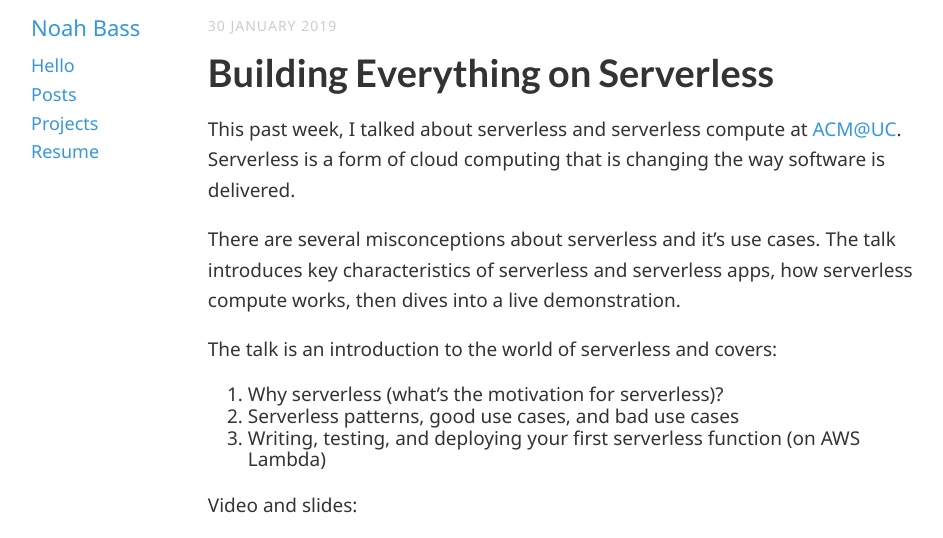
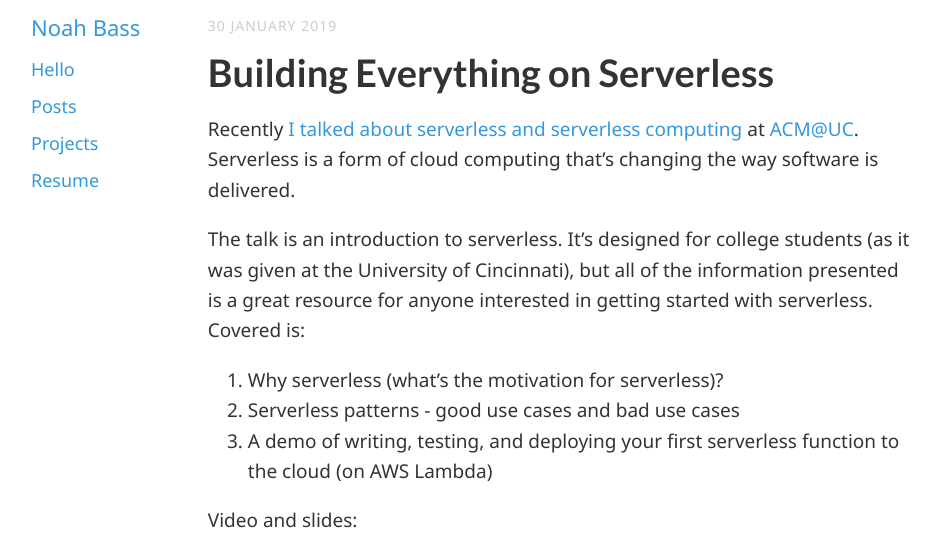
Before and after one commit to noahbass/noahbass.github.com, a Jekyll site: the page built from _posts/posts/2019-01-30-talk-building-everything-on-serverless.md, in a window 1280 px wide. Shown: the top 538 px of the page, without its empty margins (167-1110 px from the left). Built offline with Jekyll 4.4.1, drawn with Linux system fonts in a browser that asks for light colours; grey boxes are pictures that could not be loaded.

Commit message:
:pencil2: Add serverless computing blog post

```diff
--- a/_posts/posts/2019-01-30-talk-building-everything-on-serverless.md
+++ b/_posts/posts/2019-01-30-talk-building-everything-on-serverless.md
@@ -1,19 +1,21 @@
 ---
 layout: post
 title: "Building Everything on Serverless"
-img: https://assets.noahbass.com/blog/2018-05-07-elected-acm-at-uc-president/img.jpg
+img: https://assets.noahbass.com/blog/2019-01-30-talk-building-everything-on-serverless/img.jpg
 ---
 
-This past week, I talked about serverless and serverless compute at [ACM@UC](https://acmatuc.org). Serverless is a form of cloud computing that is changing the way software is delivered.
+Recently [I talked about serverless and serverless computing](https://www.youtube.com/watch?v=BRFd-PHyu7g&t=324) at [ACM@UC](https://acmatuc.org). Serverless is a form of cloud computing that's changing the way software is delivered.
 
-There are several misconceptions about serverless and it's use cases. The talk introduces key characteristics of serverless and serverless apps, how serverless compute works, then dives into a live demonstration.
-
-The talk is an introduction to the world of serverless and covers:
+The talk is an introduction to serverless. It's designed for college students (as it was given at the University of Cincinnati), but all of the information presented is a great resource for anyone interested in getting started with serverless. Covered is:
 
 1. Why serverless (what's the motivation for serverless)?
-2. Serverless patterns, good use cases, and bad use cases
-3. Writing, testing, and deploying your first serverless function (on AWS Lambda)
+2. Serverless patterns - good use cases and bad use cases
+3. A demo of writing, testing, and deploying your first serverless function to the cloud (on AWS Lambda)
 
 Video and slides:
 
-<iframe src="//www.slideshare.net/slideshow/embed_code/key/8HSLax1Fj2NoDI" width="100%" height="485" frameborder="0" marginwidth="0" marginheight="0" scrolling="no" style="border:1px solid #CCC; border-width:1px; margin-bottom:5px; max-width: 100%; margin: 0 auto; display: block;" allowfullscreen></iframe>
+<iframe width="100%" src="https://www.youtube-nocookie.com/embed/BRFd-PHyu7g?start=324" frameborder="0" allow="accelerometer; autoplay; encrypted-media; gyroscope; picture-in-picture" style="min-height: 399px; max-width: 100%; margin: 0 auto; display: block" allowfullscreen></iframe>
+
+<br>
+
+<script async class="speakerdeck-embed" data-id="3b0fc8267ef0468ba3ae8ac9bfacdf79" data-ratio="1.77777777777778" src="//speakerdeck.com/assets/embed.js"></script>
--- a/_scss/type/_base.scss
+++ b/_scss/type/_base.scss
@@ -20,7 +20,7 @@ h1, h2, h3, h4, h5, h6 {
     font-weight: $heading-font-weight;
 }
 
-p {
+p, li {
     line-height: $mobile-paragraph-line-height;
 
     @media (min-width: $mobile-breakpoint) {
```
